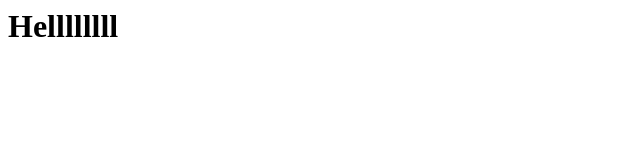
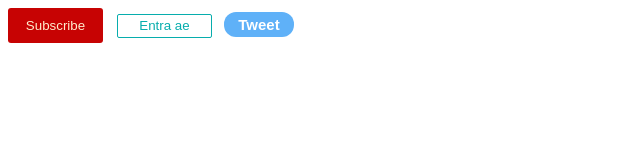
Before and after one commit to SmeltzerW/smeltzer, a plain HTML site: page index.html in a window 1280 px wide. Shown: the whole page, without its empty margins (0-640 px from the left). Drawn offline with Linux system fonts and the light colour scheme.

Commit message:
Update index.html

```diff
--- a/index.html
+++ b/index.html
@@ -1 +1,67 @@
-<h1> Hellllllll </1>
+<style>
+    .subbutton {
+    background-color: rgb(199, 3, 3);
+    color: blanchedalmond;
+    border: none;
+    height: 35px;
+    width: 95px;
+    border-radius: 3px;
+    cursor: pointer;
+    margin-right: 10px;
+    transition: opacity 0.15s;
+}
+
+
+    .subbutton:hover{
+        opacity: 0.5;
+}
+    .subbutton:active{
+        opacity: 0.15;
+
+    }
+
+    .login {
+        background-color: white;
+
+        border-color: rgb(7, 173, 173);
+        border-style: solid;
+        border-width: 1px;
+        color: rgb(7, 173, 173);
+        height: 24px;
+        width: 95;
+        border-radius: 2px;
+        cursor: pointer;
+        transition: background-color 1s, color 0.2;
+    }
+
+    .login:hover{
+        background-color: rgb(7, 173, 173);
+        color: white;
+    }
+    .login:active{
+        opacity: 0.7;
+    }
+    .ttt {
+
+        background-color: rgb(95, 177, 248);
+        color: white;
+        border: none;
+        height: 25px;
+        width: 70px;
+        border-radius: 12px;
+        cursor: pointer;
+        font-weight: bold;
+        font-size: 15px;
+        margin-left: 8px;
+        transition: box-shadow 0.15s;
+
+    }
+    .ttt:hover{
+                box-shadow: 5px 5px 10px rgba(0, 0, 0, 0.25);
+}
+
+</style>
+
+<button class="subbutton">Subscribe</button>
+<button class="login"> Entra ae</button>
+<button class="ttt">Tweet</button>
```
